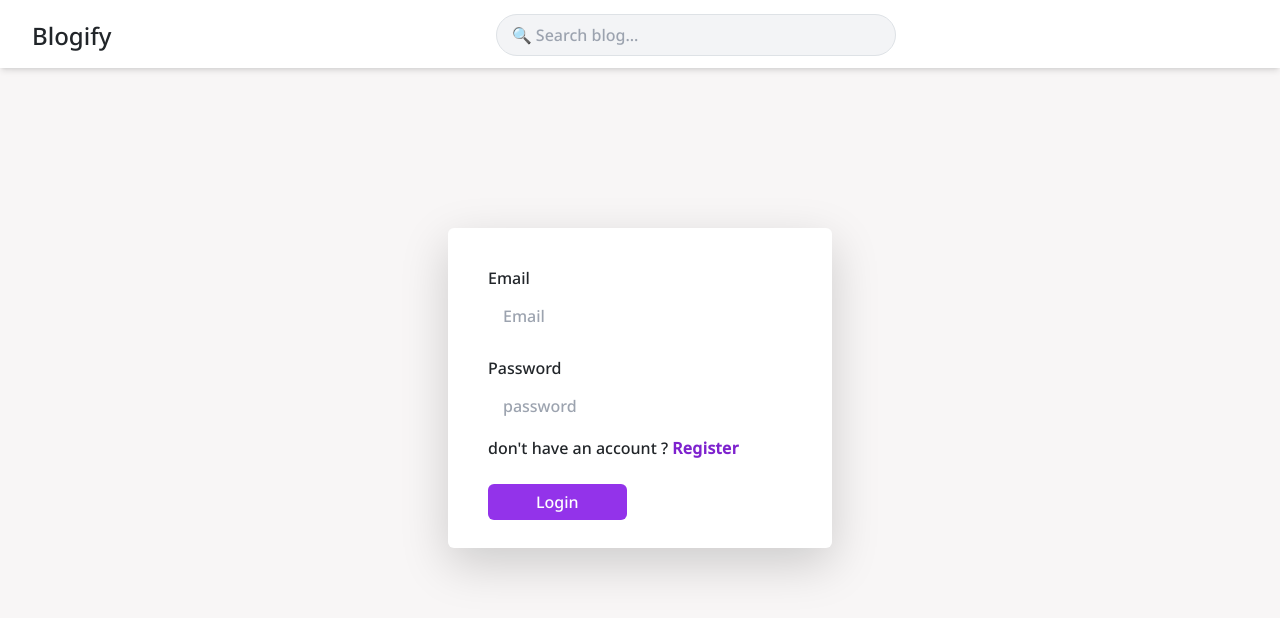
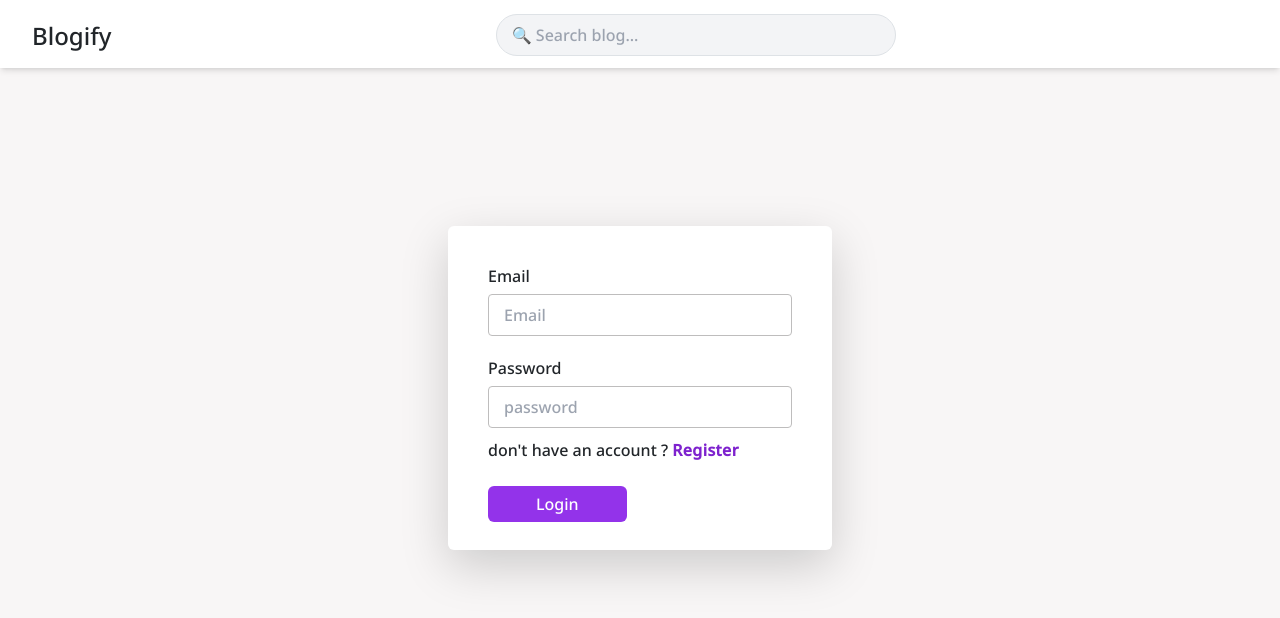
Before and after one commit to abhipatel80/blog-frontend, a React (Create React App) app: page /user/login in a window 1280 px wide. Shown: the top 618 px of the page. Built offline with nearby package versions, Linux system fonts and the light colour scheme.

Commit message:
refactor code

```diff
--- a/src/App.css
+++ b/src/App.css
@@ -35,4 +35,5 @@ body {
   padding: 8px 15px;
   margin: 10px 0;
   border-radius: 4px;
+  border: 1px solid rgb(190, 189, 189);
 }
```
